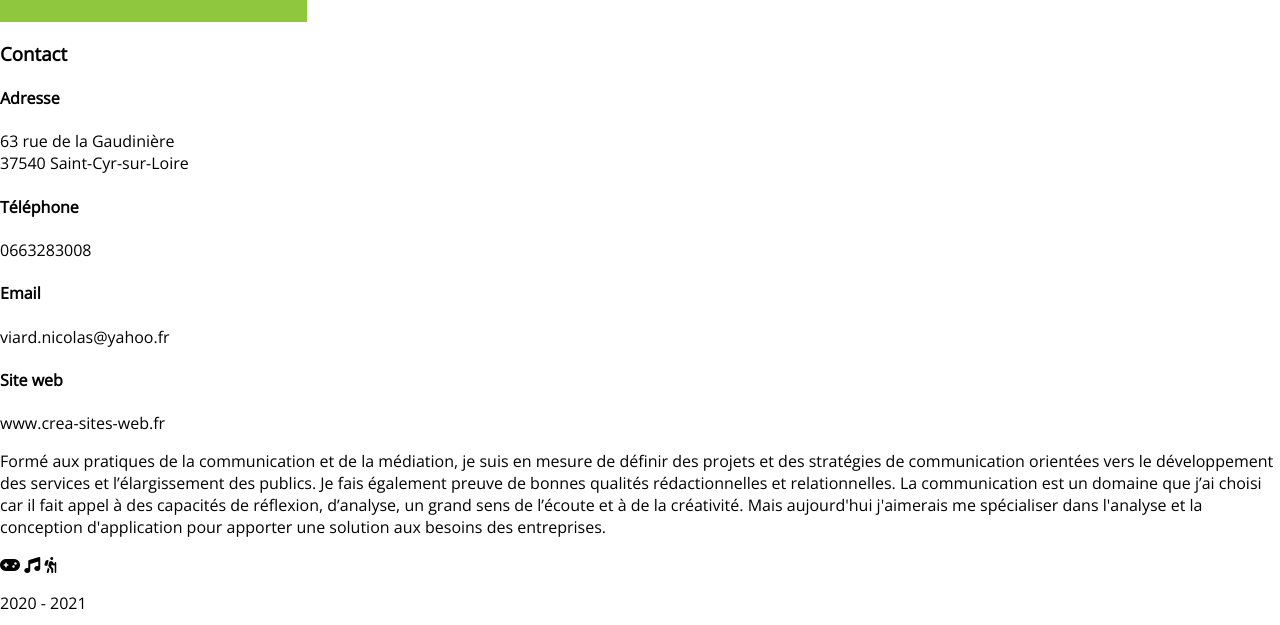
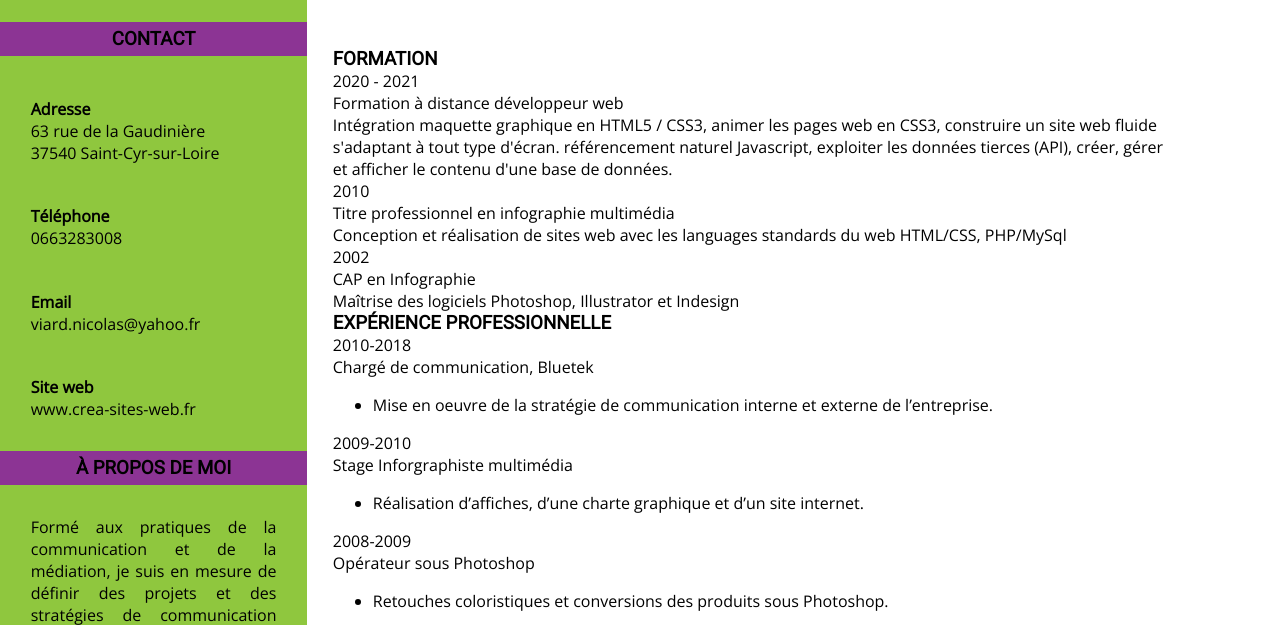
Before and after one commit to nickolaskais/monCV, a plain HTML site: page index.html in a window 1280 px wide. Shown: the part 285-910 px from the top of the page. Drawn offline with nearby package versions, Linux system fonts and the light colour scheme.

Commit message:
Mise en page colonne de gauche

```diff
--- a/index.html
+++ b/index.html
@@ -17,9 +17,10 @@
             <h2><span class="styleMetier">Dével</span>oppeur web</h2>
         </div>
     </header>
+    <div id="main">
         <aside>
+            <h3 class="aside-title">Contact</h3>
             <div class="contact">
-            <h3>Contact</h3>
                 <h4>Adresse</h4>
                 <p>63 rue de la Gaudinière<br>
                 37540 Saint-Cyr-sur-Loire</p>
@@ -30,6 +31,7 @@
                 <h4>Site web</h4>
                 <p>www.crea-sites-web.fr</p>
             </div>
+            <h3 class="aside-title">à propos de moi</h3>
             <div class="a-propos">
                 <p>Formé aux pratiques de la communication et de la médiation, je suis en mesure de définir des projets et des stratégies de communication orientées vers
                 le développement des services et l’élargissement des publics.
@@ -37,6 +39,7 @@
                 capacités de réflexion, d’analyse, un grand sens de l’écoute et à de la créativité. Mais aujourd'hui j'aimerais me spécialiser dans l'analyse et
                 la conception d'application pour apporter une solution aux besoins des entreprises.</p>
             </div>
+            <h3 class="aside-title">Loisirs</h3>
             <div class="loisirs">
                 <i class="fas fa-gamepad"></i>
                 <i class="fas fa-music"></i>
@@ -45,6 +48,7 @@
         </aside>
         <section>
             <div class="formation">
+                <h3>Formation</h3>
                 <div class="form-1">
                     <div class="date-form-1">
                         <p>2020 - 2021</p>
@@ -75,6 +79,7 @@
                 </div>
             </div>
             <div class="experience">
+                <h3>Expérience professionnelle</h3>
                 <div class="date-expe-1">
                     <p>2010-2018</p>
                 </div>
@@ -113,6 +118,7 @@
                 </div>
             </div>
             <div class="recommandations">
+                <h3>Recommandations</h3>
                 <div class="reco-1">
                     <p>Rodolphe Godin</p>
                     <p>Directeur marketing</p>
@@ -127,6 +133,6 @@
                 </div>
             </div>
         </section>
-
+    </div>
 </body>
 </html>
--- a/style.css
+++ b/style.css
@@ -10,6 +10,21 @@ h1{
 h2{
     font-family: "Roboto", Verdana, sans-serif;
     margin:0;
+}
+h3{
+    font-family: "Roboto", Verdana, sans-serif;
+    margin:0;
+    text-transform: uppercase;
+}
+h4{
+    margin:15% 0 0 0;
+}
+p{
+    margin:0;
+}
+.fas{
+    font-size: 50px;
+    padding: 2%;
 }
 header{
     display: flex;
@@ -42,3 +57,34 @@ header{
 .styleMetier{
     border-bottom:2px solid #8fc73e;
 }
+#main{
+    display: flex;
+}
+aside{
+    display: flex;
+    flex-direction: column;
+    width: 24%;
+    background-color: #8fc73e;
+}
+.aside-title{
+    background-color: #8c3494;
+    padding:2%;
+    text-align: center;
+}
+.contact{
+    padding: 0 0 10% 10%;
+}
+.a-propos{
+    padding:10%;
+    text-align: justify;
+}
+.loisirs{
+    padding:2%;
+    text-align:center;
+}
+section{
+    display: flex;
+    flex-direction: column;
+    width:66%;
+    padding: 2%;
+}
```
Lines whose indentation alone changed are shown as unchanged.
